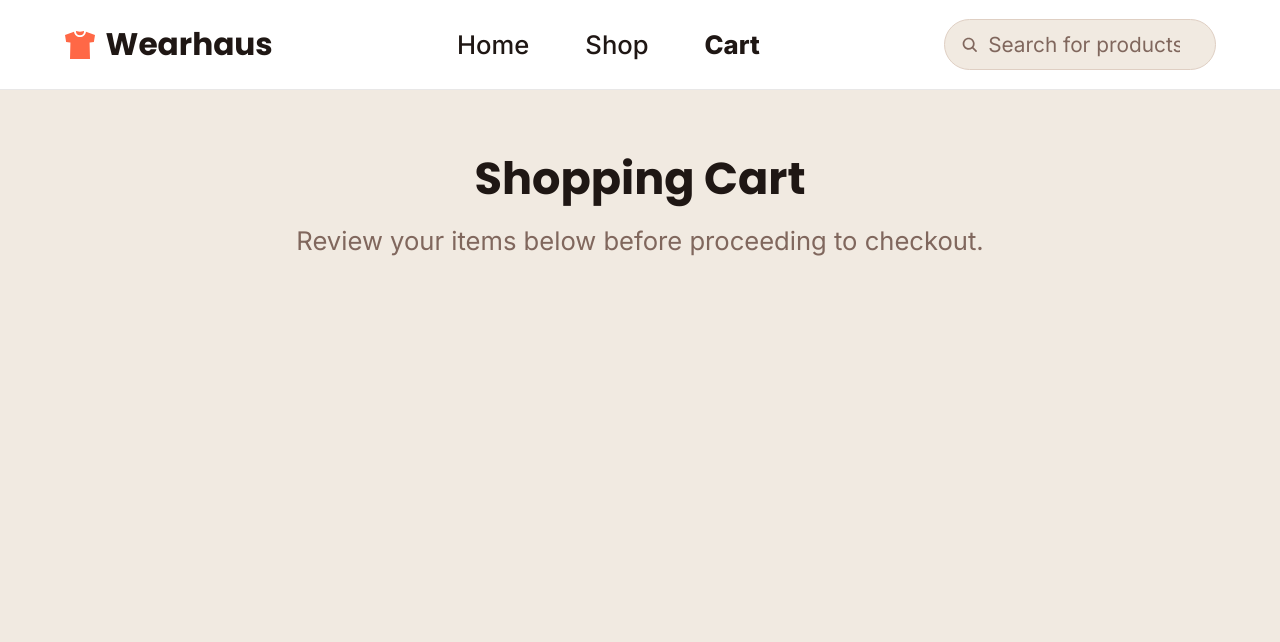
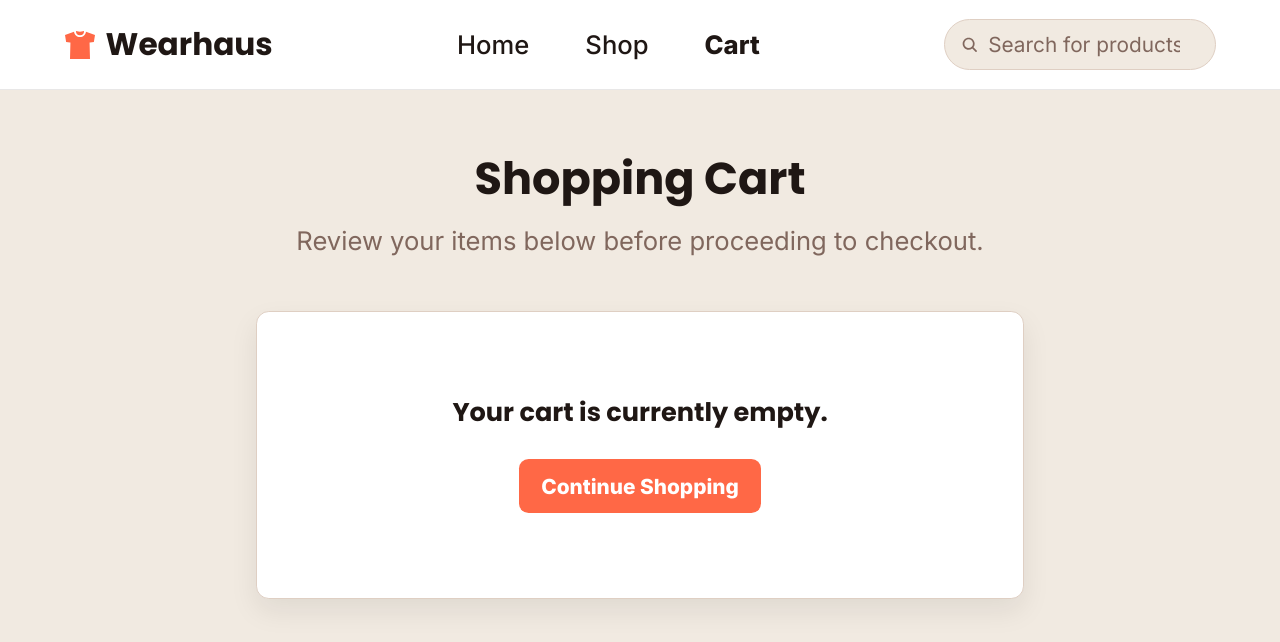
Before and after one commit to DariusJderu1/shopping-cart, a React (Vite) app: page /cart in a window 1280 px wide. Shown: the top 642 px of the page. Built offline with nearby package versions, Linux system fonts and the light colour scheme; no server answers.

Commit message:
Add styles to EmptyCart component

```diff
--- a/src/components/App.jsx
+++ b/src/components/App.jsx
@@ -54,7 +54,7 @@ function App() {
         <div className={styles.appLayout}>
             <Navbar numberOfItems={totalNumberOfItems(cartItems)}/>
 
-            <Outlet context={[shopData, handleItemAdd]}/>
+            <Outlet context={[shopData, handleItemAdd, cartItems]}/>
         </div>
     );
 }
--- a/src/components/app/Cart.jsx
+++ b/src/components/app/Cart.jsx
@@ -1,15 +1,22 @@
+import { useOutletContext } from "react-router";
+import EmptyCart from "../cart/EmptyCart";
 import styles from "../../styles/app/Cart.module.css";
 
 function Cart() {
 
+    const [, , cartItems] = useOutletContext();
+
     return (
 
         <main className={styles.cartContainer}>
-            <div className={styles.cartHeader}>
+            <header className={styles.cartHeader}>
                 <h1 className={styles.title}>Shopping Cart</h1>
+                <p className={styles.description}>Review your items below before proceeding to checkout.</p>
+            </header>
 
-                <p className={styles.description}>Review your items below before proceeding to checkout.</p>
-            </div>
+            {cartItems.length === 0 ?
+                <EmptyCart /> :
+                <div></div>}
         </main>
     );
 }
--- a/src/components/app/ErrorPage.jsx
+++ b/src/components/app/ErrorPage.jsx
@@ -14,7 +14,7 @@ function ErrorPage() {
 
                 <p className={styles.description}>The page you are looking for doesn't exist.</p>
 
-                <ShopButton text="Back to Homepage" />
+                <ShopButton text="Back to shop" />
             </div>
         </main>
     );
--- a/src/components/cart/EmptyCart.jsx
+++ b/src/components/cart/EmptyCart.jsx
@@ -1,10 +1,11 @@
 import ShopButton from "../ui/ShopButton.jsx";
+import styles from "../../styles/cart/EmptyCart.module.css";
 
 function EmptyCart() {
 
     return (
 
-        <section>
+        <section className={styles.emptyCartContainer}>
             <h2>Your cart is currently empty.</h2>
 
             <ShopButton text="Continue Shopping" />
--- a/src/styles/app/Cart.module.css
+++ b/src/styles/app/Cart.module.css
@@ -1,6 +1,12 @@
 .cartContainer {
 
     flex: 1;
+
+    display: flex;
+    flex-direction: column;
+    align-items: center;
+    gap: 3rem;
+
     padding: 4rem 6rem;
 
     background-color: var(--color-bg);
@@ -13,6 +19,7 @@
 
     text-align: center;
 }
+
 
 .title {
 
--- /dev/null
+++ b/src/styles/cart/EmptyCart.module.css
@@ -0,0 +1,28 @@
+.emptyCartContainer {
+
+    display: flex;
+    flex-direction: column;
+    align-items: center;
+    justify-content: center;
+    gap: 2rem;
+
+    width: min(100%, 48rem);
+    min-height: 18rem;
+    padding: 3rem 2rem;
+
+    text-align: center;
+
+    background-color: var(--color-card);
+    border: 1px solid var(--color-border);
+    border-radius: 0.8rem;
+    box-shadow: 0 12px 28px rgba(31, 23, 20, 0.08);
+
+    & h2 {
+
+        color: var(--color-dark);
+
+        font-family: var(--font-heading);
+        font-size: var(--fs-md);
+        line-height: 1.2;
+    }
+}
```
